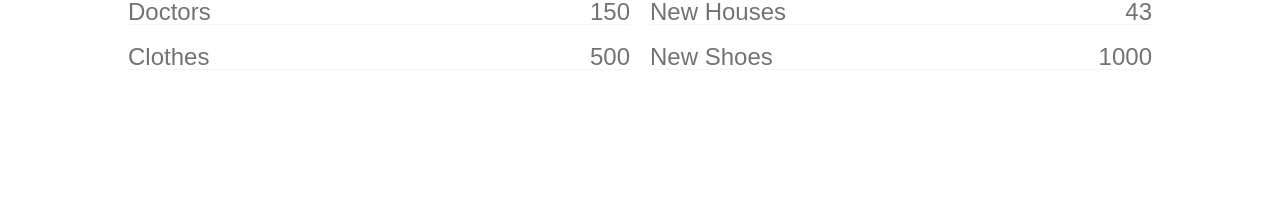
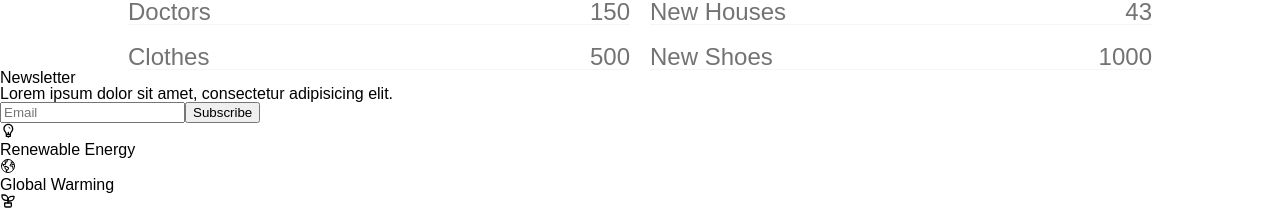
Before and after one commit to Beto2203/fund-the-reach, a React (Create React App) app: page / in a window 1280 px wide. Shown: the part 2393-2604 px from the top of the page. Before the commit the page ends 2463 px from the top, so only its background shows below. Built offline with nearby package versions, Linux system fonts and the light colour scheme.

Commit message:
Created a newsletter section with a small form to enter the email and a few icons to give it a better look

```diff
--- a/src/components/Home.js
+++ b/src/components/Home.js
@@ -1,9 +1,9 @@
 import '../styles/Home.css';
 import { HiOutlineCircleStack, HiOutlineScale } from 'react-icons/hi2';
-import { TiHeartOutline } from 'react-icons/ti';
-import { IoRibbonOutline } from 'react-icons/io5';
+import { TiHeartOutline, TiLightbulb } from 'react-icons/ti';
+import { IoRibbonOutline, IoEarthOutline } from 'react-icons/io5';
 import { AiOutlineMedicineBox } from 'react-icons/ai';
-import { TbVaccine } from 'react-icons/tb';
+import { TbVaccine, TbPlant } from 'react-icons/tb';
 
 function Home() {
 
@@ -110,7 +110,25 @@ function Home() {
       </section>
 
       <section id="newsletter">
+        <form>
+          <h4>Newsletter</h4>
+          <p>Lorem ipsum dolor sit amet, consectetur adipisicing elit.</p>
+          <input type="email" placeholder="Email" />
+          <button>Subscribe</button>
+        </form>
 
+        <div className="newsletterItem">
+          <div className="icon">{TiLightbulb()}</div>
+          <div id="renew" className="textIcon">Renewable Energy</div>
+        </div>
+        <div className="newsletterItem">
+          <div className="icon">{IoEarthOutline()}</div>
+          <div id="global" className="textIcon">Global Warming</div>
+        </div>
+        <div className="newsletterItem">
+          <div className="icon">{TbPlant()}</div>
+          <div id="protect" className="textIcon">Protect Nature</div>
+        </div>
       </section>
     </div>
   );
```
